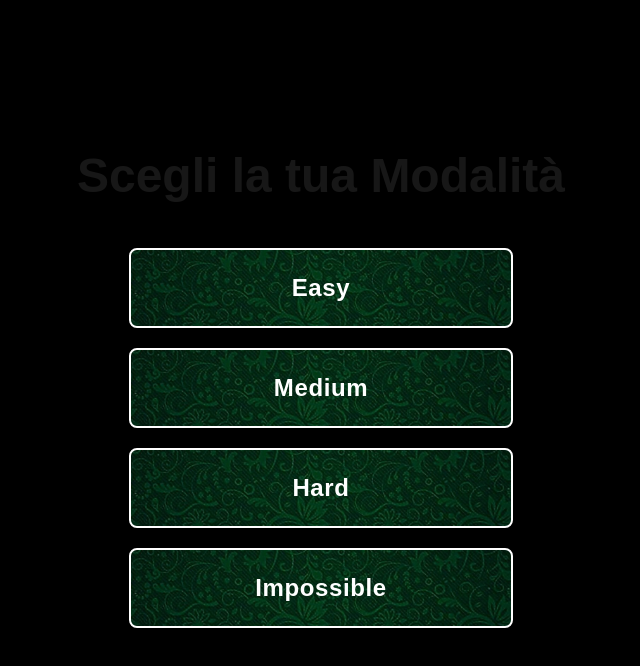
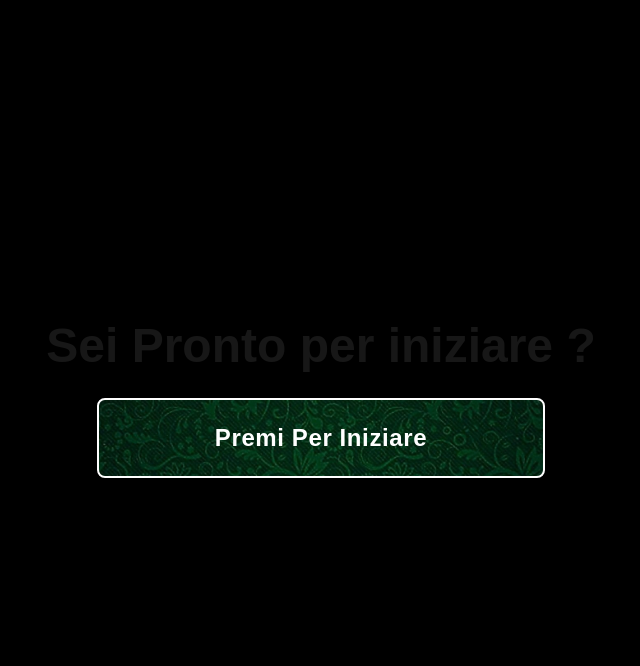
Before and after one commit to StefanoDaniello/prova-zustand, a Next.js app: page / in a window 1280 px wide. Shown: the top 666 px of the page, without its empty margins (319-959 px from the left). Built offline with nearby package versions, Linux system fonts and the light colour scheme.

Commit message:
fix music

```diff
--- a/src/app/page.tsx
+++ b/src/app/page.tsx
@@ -12,6 +12,7 @@ export default function MemoryGame() {
   const setShuffledIcons = useMemoryGameStore(
     (state) => state.setShuffledIcons
   );
+  const startGame = useMemoryGameStore((state) => state.startGame);
 
   const point = useMemoryGameStore((state) => state.point);
   const win = useMemoryGameStore((state) => state.win);
@@ -34,6 +35,7 @@ export default function MemoryGame() {
     win: null,
     lose: null,
     progress: null,
+    menu: null,
   });
 
   // Setup dei suoni quando il componente è montato nel browser
@@ -59,6 +61,12 @@ export default function MemoryGame() {
     };
   }, []);
 
+  useEffect(() => {
+    if (!startGame) {
+      playMatchSound("menu");
+    }
+  }, [startGame]);
+
   // Funzione per riprodurre il suono in base allo stato
   function playMatchSound(status: string | any) {
     const newAudio = sounds.current[status];
@@ -78,11 +86,12 @@ export default function MemoryGame() {
   }
 
   const confettiRan = useRef(false); // Usa useRef per tenere traccia se i coriandoli sono già stati sparati
+
   useEffect(() => {
     if (matchStatus?.name === "progress") {
+      playMatchSound("progress");
       // Reset animation flag così da poter riavviare animazioni future
       confettiRan.current = false;
-      playMatchSound("progress");
       return; // esco subito perché non serve far partire confetti in "progress"
     }
 
@@ -137,12 +146,15 @@ export default function MemoryGame() {
 
       confettiRan.current = true;
     }
-
+    if (matchStatus?.name != "menu") {
+      console.log(matchStatus?.name);
       playMatchSound(matchStatus?.name);
+    }
   }, [matchStatus]);
 
   function restartGame() {
     setMatchStatus("menu");
+    playMatchSound("menu");
   }
 
   return (
@@ -365,8 +377,8 @@ function Menu() {
   const setShuffledIcons = useMemoryGameStore(
     (state) => state.setShuffledIcons
   );
-
-  // setMatchStatus("menu");
+  const setStartGame = useMemoryGameStore((state) => state.setStartGame);
+  const startGame = useMemoryGameStore((state) => state.startGame);
 
   function modalityAndSong(modalityName: string) {
     setModality(modalityName);
@@ -381,8 +393,8 @@ function Menu() {
     setMatchStatus("progress");
   }
   return (
-    <>
     <div className="fixed inset-0 z-50 bg-black flex justify-center items-center">
+      {!startGame ? (
         <div className="flex flex-col items-center justify-center space-y-5 px-2">
           <div className="flex flex-col items-center gap-2 space-y-3">
             <h4 className="text-3xl md:text-5xl font-bold text-primary mb-5">
@@ -419,7 +431,34 @@ function Menu() {
             </div>
           </div>
         </div>
+      ) : (
+        <div className="flex flex-col items-center justify-center space-y-5 px-2">
+          <div className="flex flex-col items-center gap-2 space-y-3">
+            <h4 className="text-3xl md:text-5xl font-bold text-primary mb-5">
+              Sei Pronto per iniziare ?
+            </h4>
+
+            <button
+              onClick={() => setStartGame(false)}
+              className="
+                  relative w-full max-w-md h-20 flex items-center justify-center
+                  text-2xl font-bold tracking-wide text-white capitalize
+                  bg-[url('/card-front.jpg')] bg-cover bg-center bg-no-repeat
+                  rounded-lg border-2 border-white overflow-hidden
+                  hover:cursor-pointer hover:border-[#e0d080] hover:text-[#e0d080]
+
+                "
+            >
+              <div
+                className={`
+                  absolute inset-0 bg-black opacity-20 transition-opacity duration-300 hover:opacity-40
+                `}
+              ></div>
+              <span className="relative z-10">Premi per iniziare</span>
+            </button>
           </div>
-    </>
+        </div>
+      )}
+    </div>
   );
 }
--- a/src/app/store.ts
+++ b/src/app/store.ts
@@ -123,6 +123,8 @@ type MemoryGameStore = {
   countdownIntervalId: any;
   loading: boolean;
   setLoading: (stato: boolean) => void;
+  startGame: boolean;
+  setStartGame: (stato: boolean) => void;
 };
 
 export const Modalities: ModalityOption[] = [
@@ -167,6 +169,13 @@ export const useMemoryGameStore = create<MemoryGameStore>((set, get) => ({
   matchStatus: MatchStatuses[3],
   countdownIntervalId: null,
   loading: false,
+  startGame: true,
+
+  setStartGame: (stato) => {
+    set({
+      startGame: stato,
+    });
+  },
 
   setLoading: (stato) => {
     set({
@@ -271,9 +280,6 @@ export const useMemoryGameStore = create<MemoryGameStore>((set, get) => ({
 
     switch (name) {
       case "progress":
-        set({
-          matchStatus: MatchStatuses[0],
-        });
         setShuffledIcons();
         break;
       case "win":
```
Lines whose indentation alone changed are shown as unchanged.
